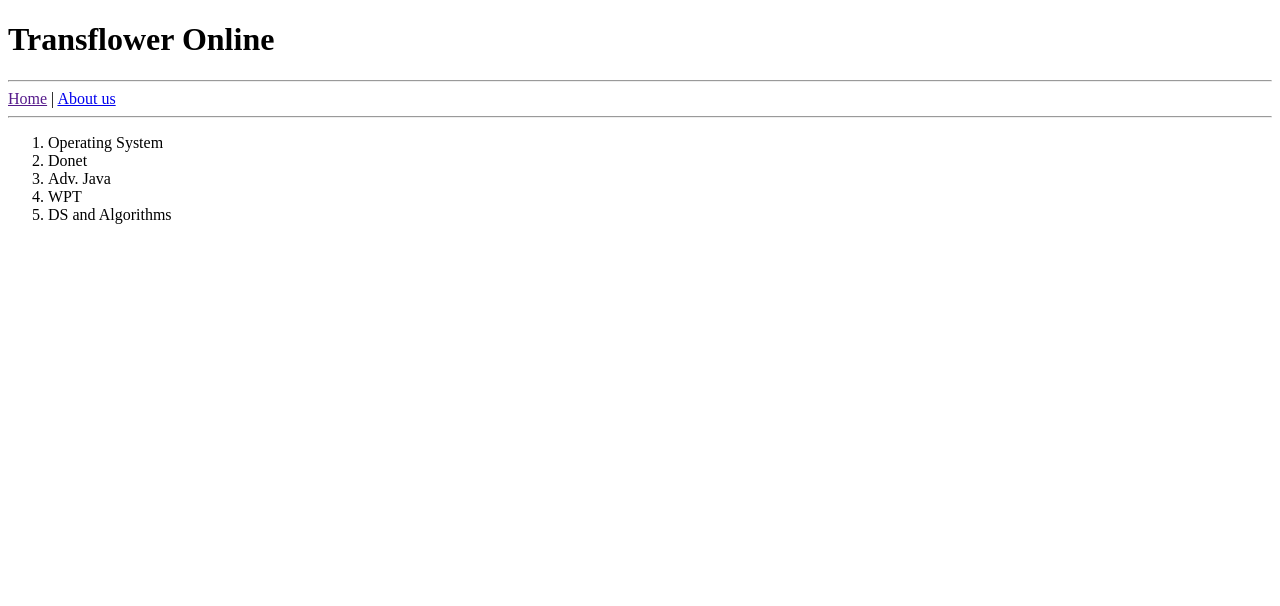
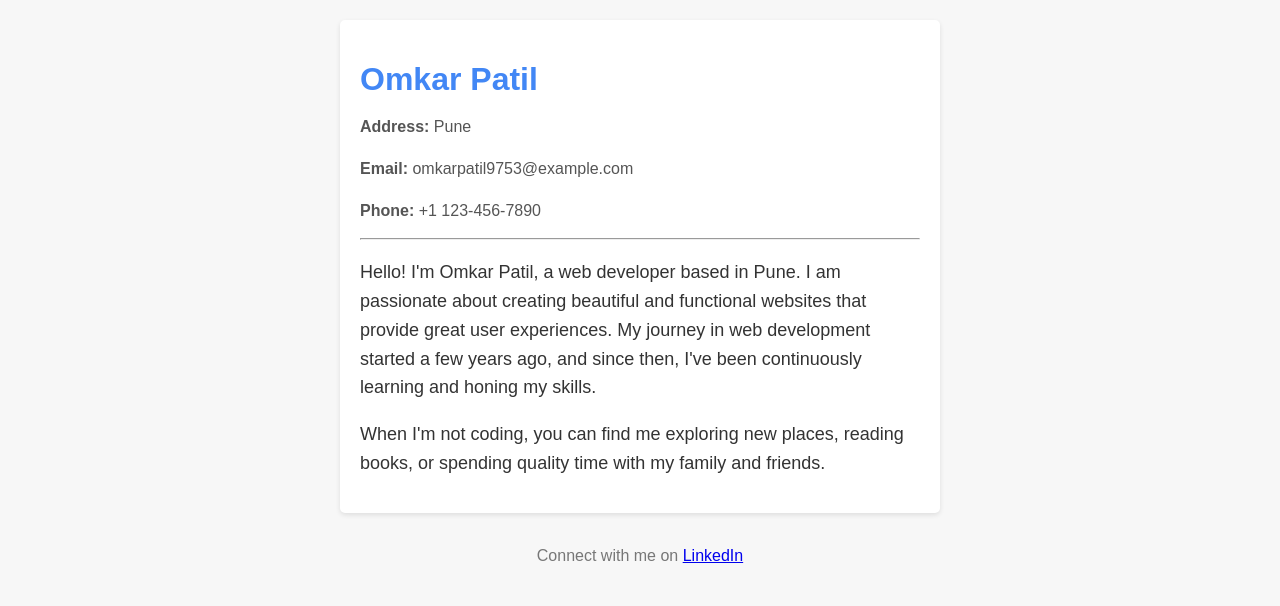
Before and after one commit to OmkarPatil987/P2, a website: page public/index.html in a window 1280 px wide. Drawn offline with Linux system fonts and the light colour scheme.

Commit message:
Update index.html

```diff
--- a/public/index.html
+++ b/public/index.html
@@ -1,19 +1,72 @@
 <!DOCTYPE html>
 <html>
-    <head>
-        <title>My Custom HTML App</title>
-    </head>
-    <body>
-        <h1>Transflower Online </h1>
-        <hr/>
-        <a href="">Home</a> | <a href="/aboutus.html">About us </a>
-        <hr/>
-        <ol>
-            <li>Operating System</li>
-            <li>Donet</li>
-            <li>Adv. Java</li>
-            <li>WPT</li>
-            <li>DS and Algorithms</li>
-        </ol>
-    </body>
+<head>
+    <title>Omkar Patil - Personal Profile</title>
+    <style>
+        body {
+            font-family: 'Arial', sans-serif;
+            background-color: #f7f7f7;
+            color: #333;
+            max-width: 600px;
+            margin: 0 auto;
+            padding: 20px;
+        }
+
+        h1 {
+            color: #4287f5;
+            margin-bottom: 10px;
+        }
+
+        p {
+            margin-bottom: 15px;
+            line-height: 1.6;
+        }
+
+        .profile-section {
+            background-color: #fff;
+            padding: 20px;
+            border-radius: 5px;
+            box-shadow: 0 2px 5px rgba(0, 0, 0, 0.1);
+            margin-bottom: 20px;
+        }
+
+        .contact-info {
+            font-size: 16px;
+            color: #555;
+        }
+
+        .contact-info span {
+            font-weight: bold;
+        }
+
+        .about-me {
+            font-size: 18px;
+            color: #333;
+        }
+
+        .footer {
+            text-align: center;
+            margin-top: 30px;
+            color: #777;
+        }
+    </style>
+</head>
+<body>
+    <div class="profile-section">
+        <h1>Omkar Patil</h1>
+        <div class="contact-info">
+            <p><span>Address:</span> Pune</p>
+            <p><span>Email:</span> omkarpatil9753@example.com</p>
+            <p><span>Phone:</span> +1 123-456-7890</p>
+        </div>
+        <hr>
+        <div class="about-me">
+            <p>Hello! I'm Omkar Patil, a web developer based in Pune. I am passionate about creating beautiful and functional websites that provide great user experiences. My journey in web development started a few years ago, and since then, I've been continuously learning and honing my skills.</p>
+            <p>When I'm not coding, you can find me exploring new places, reading books, or spending quality time with my family and friends.</p>
+        </div>
+    </div>
+    <div class="footer">
+        <p>Connect with me on <a href="https://www.linkedin.com/in/yourlinkedinprofile/" target="_blank">LinkedIn</a></p>
+    </div>
+</body>
 </html>
```
